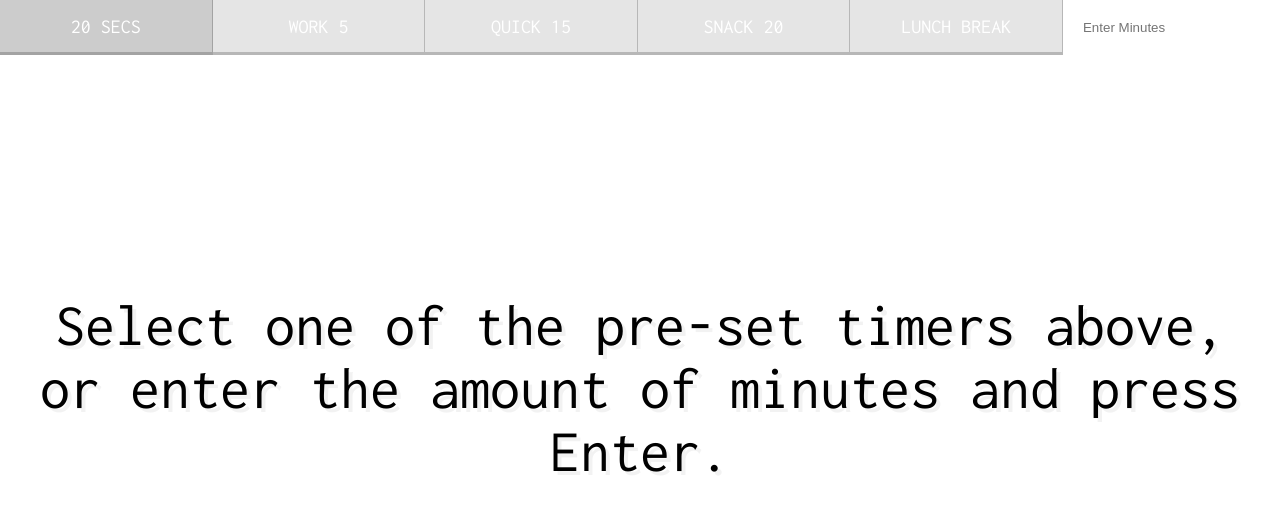
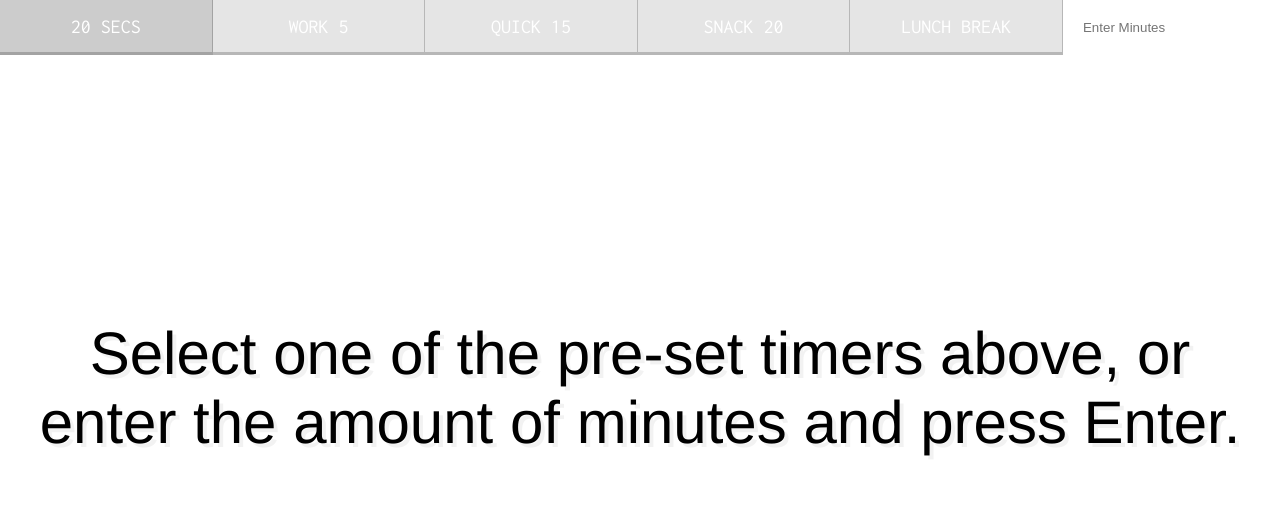
Before and after one commit to DemisStruiksma/js30, a plain HTML site: page 29 - Countdown Timer/index.html in a window 1280 px wide. Drawn offline with Linux system fonts and the light colour scheme.

Commit message:
Change font-family

```diff
--- a/29 - Countdown Timer/style.css
+++ b/29 - Countdown Timer/style.css
@@ -12,7 +12,7 @@ html {
 body {
   margin: 0;
   text-align: center;
-  font-family: 'Inconsolata', monospace;
+  font-family: "Helvetica", "sans-serif";
 }
 
 .display__time-left {
```
